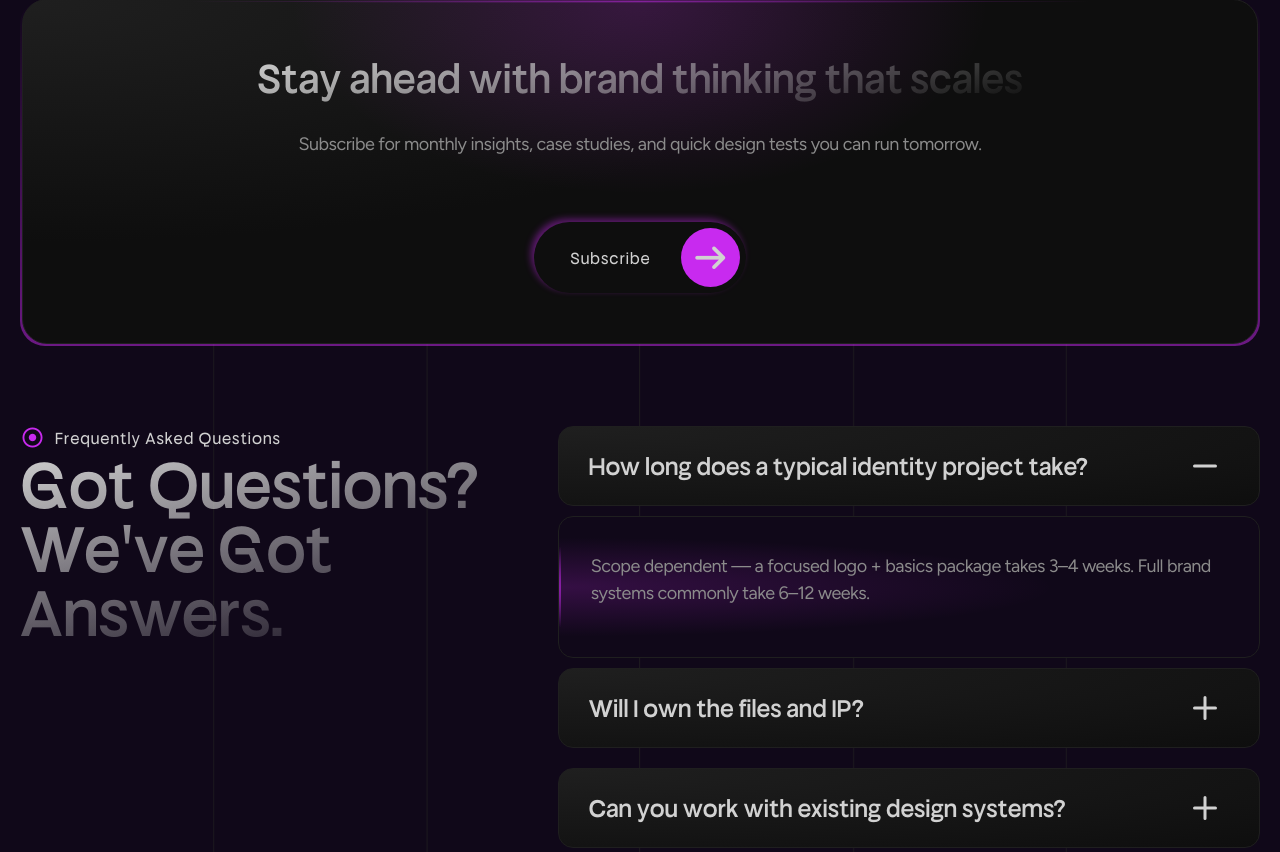
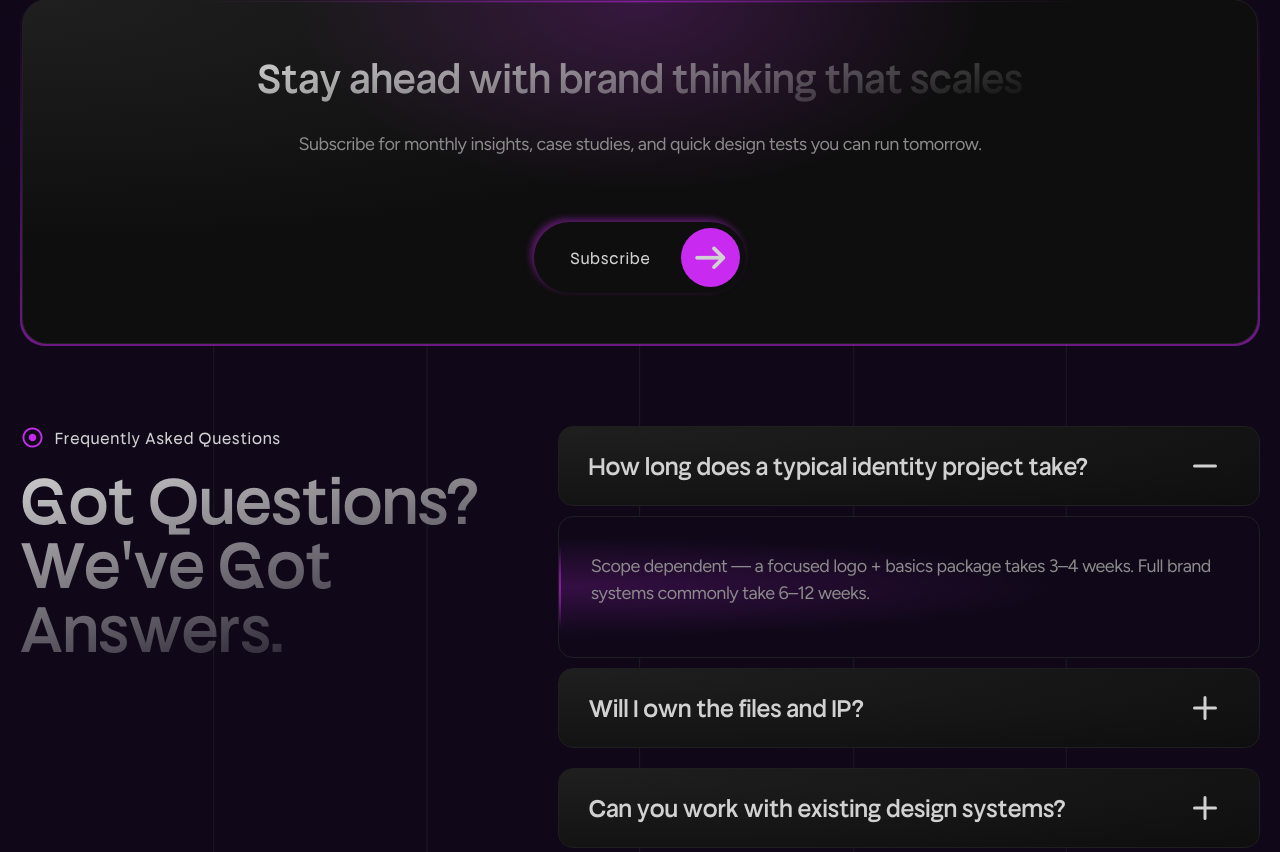
Before and after one commit to MustafaDev-MD/businesslogoexperts, a Laravel app: page /services/branding in a window 1280 px wide. Shown: the part 4196-5048 px from the top of the page. Run offline with Laravel 12, Linux system fonts and the light colour scheme; some libraries are stand-ins or nearby versions.

Commit message:
update resposice layout

```diff
--- a/resources/views/frontend/single-services.blade.php
+++ b/resources/views/frontend/single-services.blade.php
@@ -651,7 +651,7 @@
                             <i class="fa-regular fa-circle-dot"></i>
                             <span>Frequently Asked Questions</span>
                         </div>
-                        <h2 class="title-heading">Got Questions? We've Got Answers.</h2>
+                        <h2 class="title-heading mt-3">Got Questions? We've Got Answers.</h2>
                     </div>
                 </div>
                 <div class="col col-xl-7">
```
